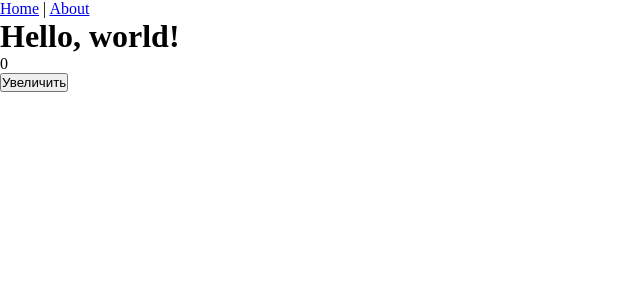
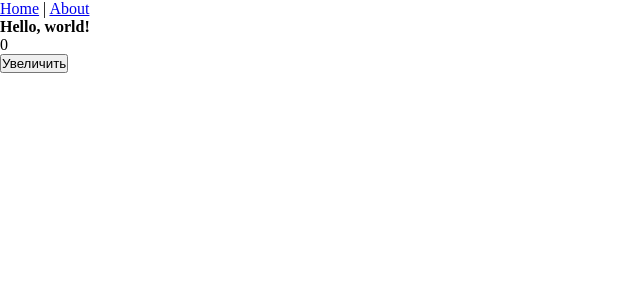
Before and after one commit to galsim/dog-image, a Vue app: page / in a window 1280 px wide. Shown: the top 300 px of the page, without its empty margins (0-640 px from the left). Built offline with nearby package versions, Linux system fonts and the light colour scheme.

Commit message:
add scss and pug

```diff
--- a/package.json
+++ b/package.json
@@ -27,6 +27,10 @@
     "eslint-plugin-promise": "^4.2.1",
     "eslint-plugin-standard": "^4.0.0",
     "eslint-plugin-vue": "^6.2.2",
+    "pug": "^3.0.0",
+    "pug-plain-loader": "^1.0.0",
+    "sass": "^1.26.10",
+    "sass-loader": "^9.0.3",
     "vue-template-compiler": "^2.6.11"
   },
   "eslintConfig": {
--- /dev/null
+++ b/src/assets/style.scss
@@ -0,0 +1,2 @@
+@import './style/breakpoints.scss';
+@import './style/mixins.scss';
--- /dev/null
+++ b/src/assets/style/breakpoints.scss
@@ -0,0 +1,8 @@
+// Small tablets (portrait view)
+$screen-sm-max: 768px;
+
+// Tablets and small desktops
+$screen-md-max: 976px;
+
+// Large tablets and desktops
+$screen-lg-max: 1280px;
--- /dev/null
+++ b/src/assets/style/mixins.scss
@@ -0,0 +1,20 @@
+// Small devices
+@mixin sm {
+    @media (max-width: #{$screen-sm-max}) {
+        @content;
+    }
+ }
+
+ // Medium devices
+ @mixin md {
+    @media (max-width: #{$screen-md-max}) {
+        @content;
+    }
+ }
+
+ // Large devices
+ @mixin lg {
+    @media (max-width: #{$screen-lg-max}) {
+        @content;
+    }
+ }
--- a/src/main.js
+++ b/src/main.js
@@ -2,6 +2,7 @@ import Vue from 'vue'
 import App from './App.vue'
 import router from './router'
 import store from './store'
+import './assets/style.scss'
 
 Vue.config.productionTip = false
 
--- a/src/views/Home.vue
+++ b/src/views/Home.vue
@@ -1,8 +1,8 @@
-<template>
+<template lang="pug">
   <div class="home">
-      <h1>Hello, world!</h1>
-      <p>{{ getCount }}</p>
-      <button @click="increment">Увеличить</button>
+      h1 Hello, world!
+      p {{ getCount }}
+      button(@click="increment") Увеличить
   </div>
 </template>
 
@@ -25,3 +25,14 @@ export default {
   }
 }
 </script>
+
+<style lang="scss">
+  @import '@/assets/style/breakpoints.scss';
+  @import '@/assets/style/mixins.scss';
+  h1 {
+    font-size: 46px;
+    @include lg {
+      font-size: 16px;
+    }
+  }
+</style>
```
Also changed, not shown: 1 other file (tests, documents, lock files or other folders).
